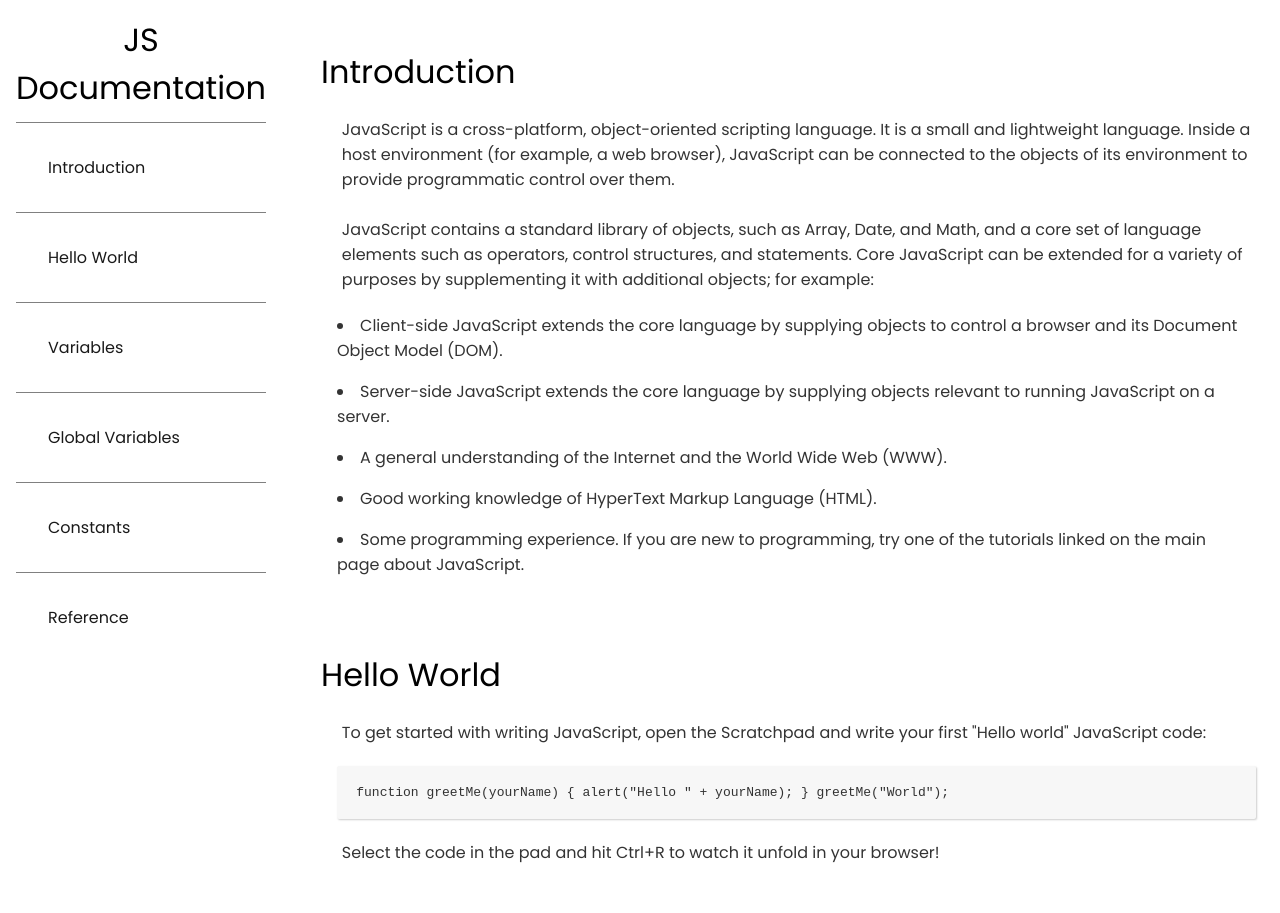
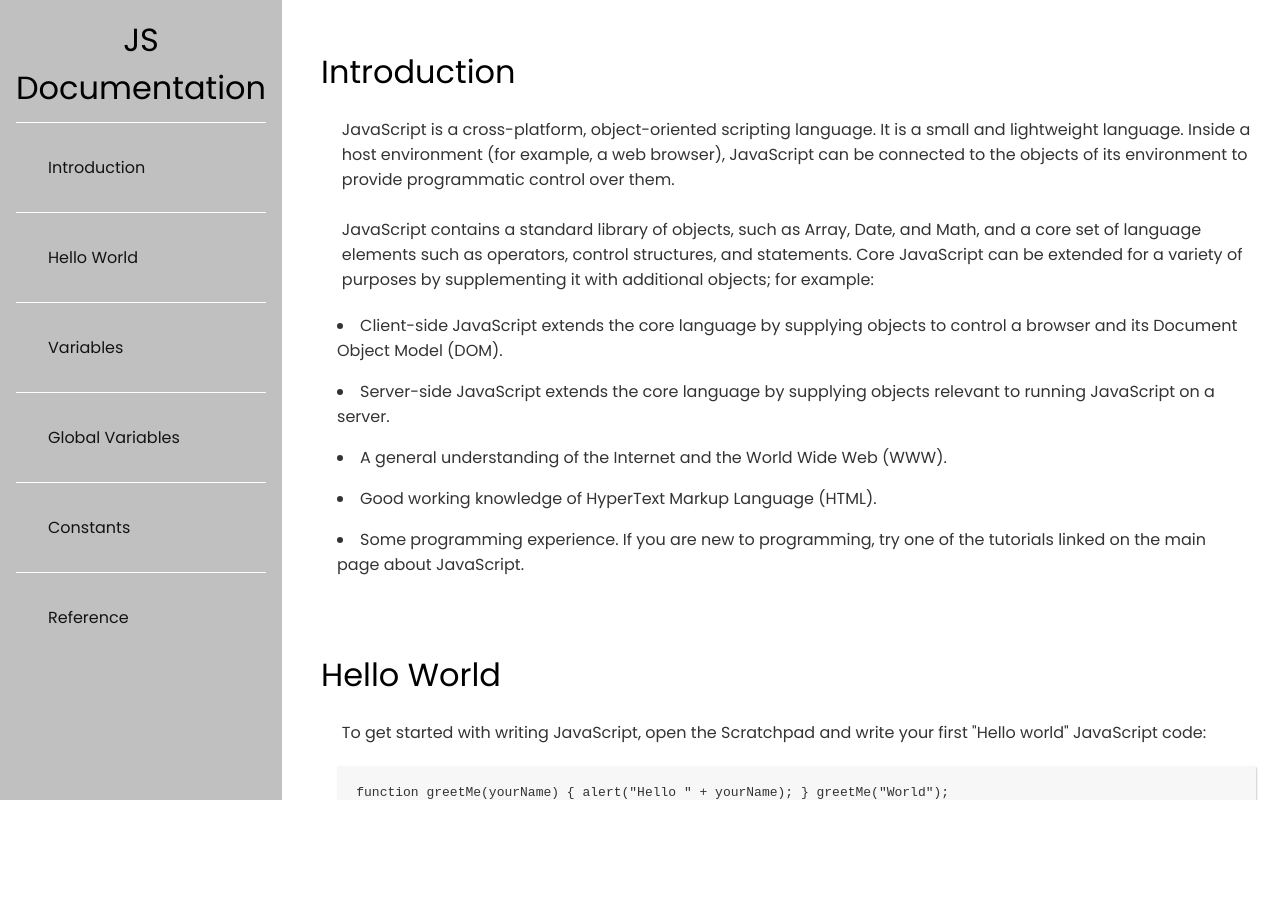
Before and after one commit to prasidh-agg/tech-doc, a plain HTML site: page index.html in a window 1280 px wide. Shown: the top 913 px of the page. After the commit the page ends 800 px from the top, so only its background shows below. Drawn offline with Linux system fonts and the light colour scheme.

Commit message:
Update style.css

```diff
--- a/style.css
+++ b/style.css
@@ -16,6 +16,8 @@ body{
   display: flex;
   flex-direction: column;
   order: 1;
+  height: 100vh;
+  overflow-y: scroll;
 
 }
 .container2{
@@ -55,6 +57,7 @@ li{
 
   display:flex;
   flex-direction:column;
+  background-color: #c0c0c0;
 }
 #navbar header{
   font-size: 2rem;
@@ -64,7 +67,7 @@ li{
 #navbar a{
   text-decoration:none;
   color: rgba(0,0,0,0.9);
-  border-top: 1px solid grey;
+  border-top: 1px solid white;
   padding: 2rem;
 
 }
```
